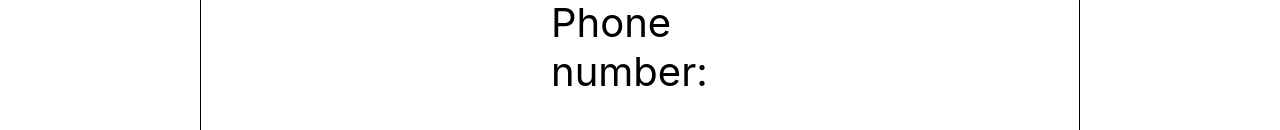
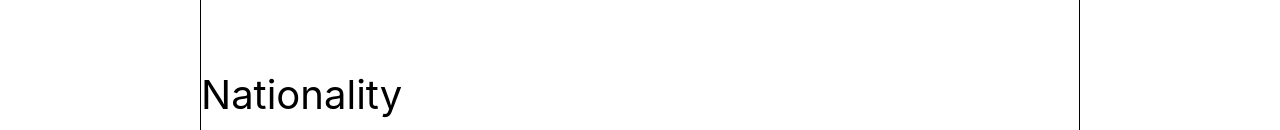
Before and after one commit to Snr-devs/shop-swift, a React (Create React App) app: page /account in a window 1280 px wide. Shown: the part 670-800 px from the top of the page. Built offline with nearby package versions, Linux system fonts and the light colour scheme.

Commit message:
Added styling to account page

```diff
--- a/src/App.css
+++ b/src/App.css
@@ -25,11 +25,12 @@
 
 .account{
   border: 1px solid black;
+  border-radius: 25px;
   display: flex;
-  align-items: center;
+  justify-content:space-between;
   flex-direction: column;
-  margin: 200px;
-  padding: 20px 350px;
+  margin: 0px 200px;
+  height:900px;
 }
 
 .bar{
--- a/src/components/Account.jsx
+++ b/src/components/Account.jsx
@@ -11,6 +11,8 @@ function Account({account}) {
        <p>Username:</p>
        <p>Email:</p>
        <p>Phone number:</p>
+       <p>Nationality</p>
+       <p></p>
        </div>
 
     </div>
```
